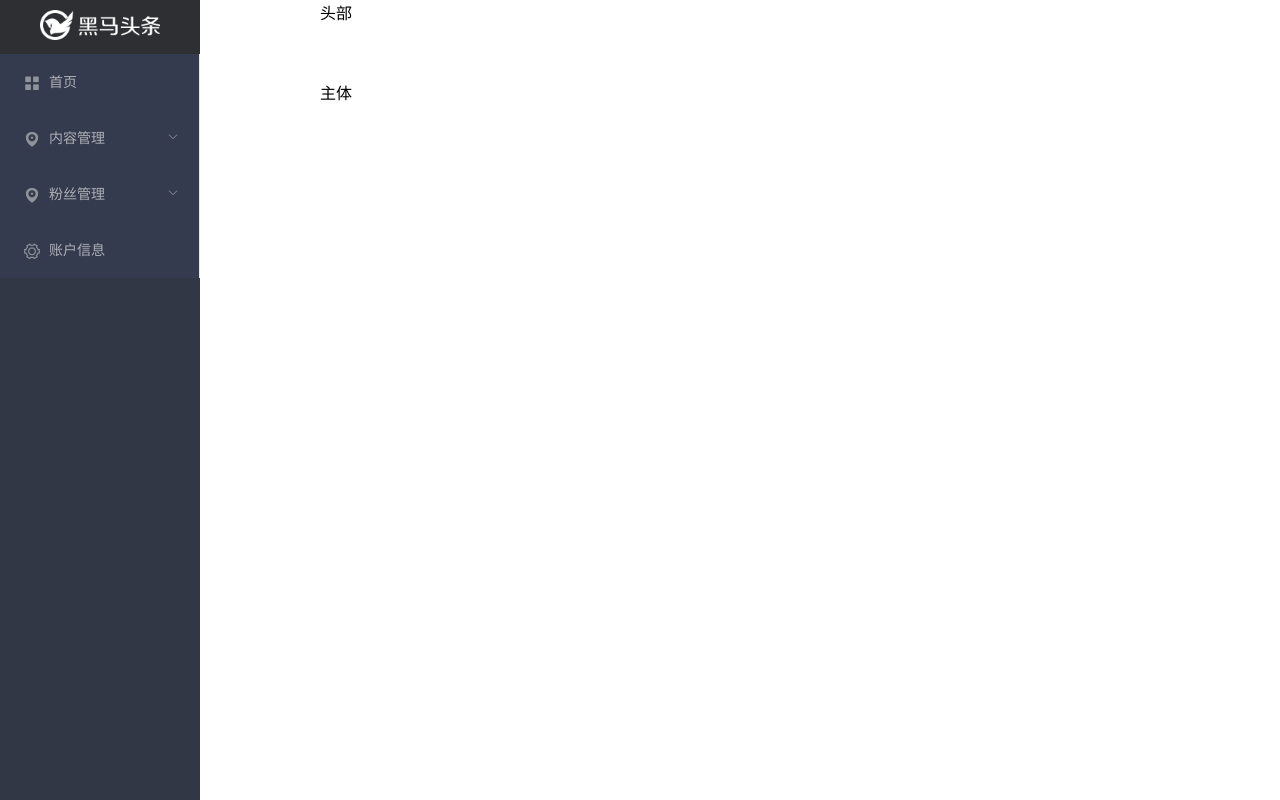
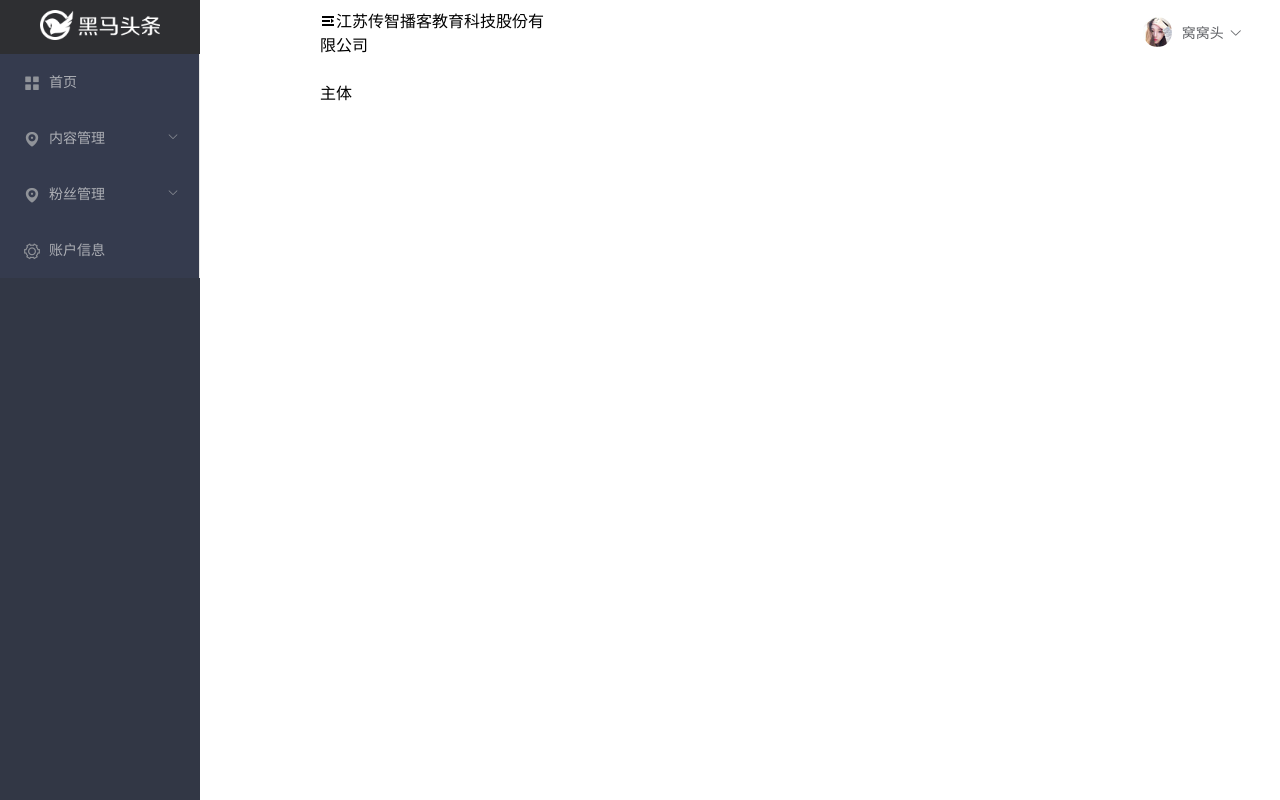
Before and after one commit to csu-anzai/toutiao, a Vue app: page /#/home in a window 1280 px wide. Built offline with nearby package versions, Linux system fonts and the light colour scheme.

Commit message:
头部结构及下拉菜单

```diff
--- a/src/components/layout-aside.vue
+++ b/src/components/home/layout-aside.vue
@@ -1,7 +1,7 @@
 <template>
   <div class="layout-aside">
     <div class="title">
-      <img src="../assets/img/logo_admin.png" alt />
+      <img src="../../assets/img/logo_admin.png" alt />
     </div>
     <el-menu background-color="#353b4e" text-color="#adafb5">
       <el-menu-item index="2">
--- /dev/null
+++ b/src/components/home/layout-header.vue
@@ -0,0 +1,41 @@
+<template>
+  <el-row class="layout-header" type="flex" justify='space-between'>
+    <el-col class="left" :span="6">
+      <i class="el-icon-s-unfold"></i>
+      <span>江苏传智播客教育科技股份有限公司</span>
+    </el-col>
+    <el-col class="right" :span="3">
+      <img src="../../assets/img/avatar.jpg" alt="">
+      <el-dropdown trigger="click">
+      <span class="el-dropdown-link">
+        窝窝头<i class="el-icon-arrow-down el-icon--right"></i>
+      </span>
+      <el-dropdown-menu slot="dropdown">
+        <el-dropdown-item icon="el-icon-plus">个人信息</el-dropdown-item>
+        <el-dropdown-item icon="el-icon-circle-plus">git地址</el-dropdown-item>
+        <el-dropdown-item icon="el-icon-circle-plus-outline">退出</el-dropdown-item>
+      </el-dropdown-menu>
+    </el-dropdown>
+    </el-col>
+  </el-row>
+</template>
+
+<script>
+export default {}
+</script>
+
+<style lang='less' scoped>
+.layout-header{
+  padding: 8px 0;
+    .right{
+      display:flex;
+      align-items: center;
+      img{
+        border-radius: 50%;
+        height: 30px;
+        margin-right: 10px;
+      }
+    }
+  }
+
+</style>
--- a/src/views/home/index.vue
+++ b/src/views/home/index.vue
@@ -8,7 +8,9 @@
     <!-- 右侧 -->
     <el-container>
       <!-- 头部 -->
-      <el-header>头部</el-header>
+      <el-header>
+        <layout-header></layout-header>
+      </el-header>
       <!-- 主体 -->
       <el-main>主体</el-main>
     </el-container>
@@ -16,10 +18,13 @@
 </template>
 
 <script>
-import layoutAside from '../../components/layout-aside.vue'
+import layoutAside from '../../components/home/layout-aside.vue'
+import layoutHeader from '../../components/home/layout-header.vue'
+
 export default {
   components: {
-    'layout-aside': layoutAside
+    'layout-aside': layoutAside,
+    'layout-header': layoutHeader
   }
 }
 </script>
--- a/src/views/login/index.vue
+++ b/src/views/login/index.vue
@@ -2,7 +2,7 @@
   <div class="login">
     <el-card class="login-card">
       <div class="logo">
-        <img src="../../assets/img/logo_index.png" alt />
+        <img src="../../assets/img/login_bg.jpg" alt />
       </div>
       <el-form ref="loginForm" :model="loginForm" :rules="loginRules">
         <el-form-item prop="mobile">
```
